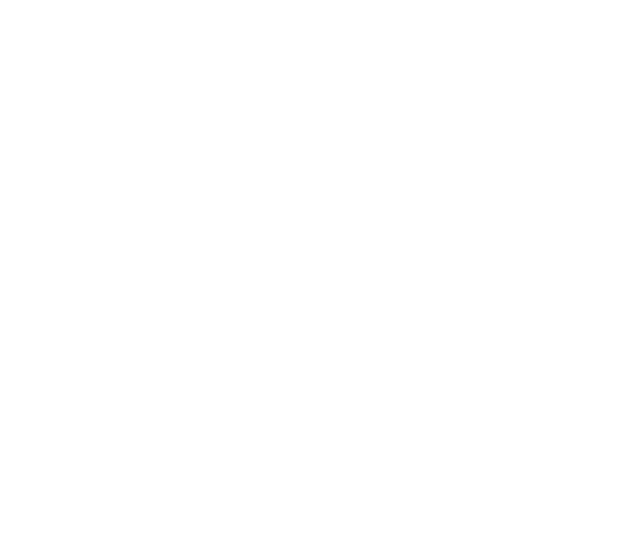
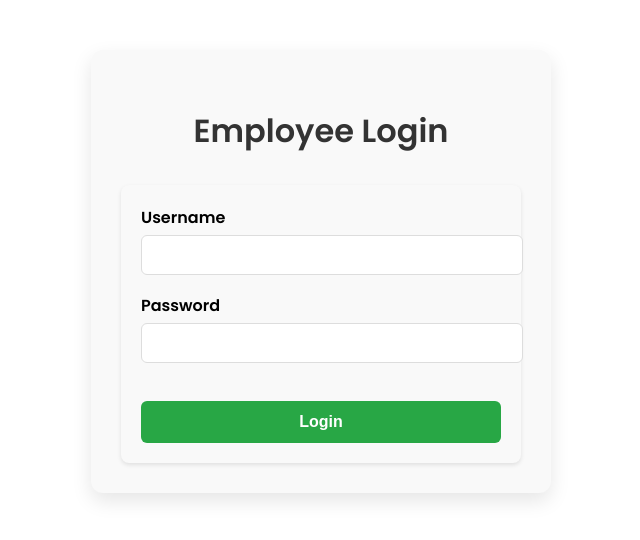
Before and after one commit to SibaCode/secure-international-payments, a React (Create React App) app: page /employee in a window 1280 px wide. Before the commit this address had no page. Shown: the top 540 px of the page, without its empty margins (319-959 px from the left). Built offline with nearby package versions, Linux system fonts and the light colour scheme.

Commit message:
employee login

```diff
--- a/src/App.js
+++ b/src/App.js
@@ -60,7 +60,7 @@
         <Route path="/register" element={<RegisterPage />} />
         <Route path="/login" element={<LoginPage />} />
         <Route path="/dashboard" element={ <DashboardPage />}  />
-        <Route path="/employee-login" element={<EmployeeLoginPage />} /> {/* Employee login route */}
+        <Route path="/employee" element={<EmployeeLoginPage />} /> {/* Employee login route */}
         <Route path="/employee-dashboard" element={<EmployeeDashboardPage />} /> {/* Employee dashboard route */}
 
       {/* Protected Routes */}
--- a/src/AuthContext.js
+++ b/src/AuthContext.js
@@ -16,8 +16,13 @@
     }
   }, [user]);
 
-  const login = async (credentials) => {
-    const response = await fetch('https://localhost:7150/api/Customers/Login', {
+  const login = async (credentials, userType = 'customer') => {
+    const endpoint =
+      userType === 'employee'
+        ? 'https://localhost:7150/api/Employee/login'
+        : 'https://localhost:7150/api/Customers/Login';
+
+    const response = await fetch(endpoint, {
       method: 'POST',
       headers: { 'Content-Type': 'application/json' },
       body: JSON.stringify(credentials),
@@ -28,11 +33,22 @@
     const data = await response.json();
     localStorage.setItem('token', data.token);
 
-    const loggedInUser = {
-      fullName: data.customer.fullName,
-      accountNumber: data.customer.accountNumber,
-      id: data.customer.id,
-    };
+    let loggedInUser;
+
+    if (userType === 'employee') {
+      loggedInUser = {
+        id: data.employee.id,
+        username: data.employee.username,
+        role: 'employee',
+      };
+    } else {
+      loggedInUser = {
+        fullName: data.customer.fullName,
+        accountNumber: data.customer.accountNumber,
+        id: data.customer.id,
+        role: 'customer',
+      };
+    }
 
     setUser(loggedInUser);
     console.log('User set in context:', loggedInUser);
--- a/src/components/customer/LoginPage.js
+++ b/src/components/customer/LoginPage.js
@@ -17,33 +17,34 @@
     setFormData(prev => ({ ...prev, [name]: value }));
   };
   const [errors, setErrors] = useState({});
-
+  const [error, setError] = useState('');
   const handleSubmit = async (e) => {
     e.preventDefault();
 
-    const loginData = {
+    const registerData = {
       fullName: formData.fullName,
+      idNumber: formData.idNumber,
       accountNumber: formData.accountNumber,
-        password: formData.password, // Send plain password here
+      password: formData.password,
     };
 
     try {
-        const response = await fetch('https://localhost:7150/api/Customers/login', {
+      const response = await fetch('https://localhost:7150/api/Customers/register', {
         method: 'POST',
         headers: { 'Content-Type': 'application/json' },
-            body: JSON.stringify(loginData), // Ensure the body contains fullName, accountNumber, and password
+        body: JSON.stringify(registerData),
       });
 
       if (response.ok) {
         const data = await response.json();
-            console.log('Login successful:', data);
-            navigate('/dashboard'); // or whatever the next route is
+        setError(''); // clear any old errors
+        navigate('/login'); // after registration, redirect to login page maybe
       } else {
         const errorData = await response.json();
-            alert(errorData.message || 'Login failed');
+        setError(errorData.message || 'Registration failed');
       }
     } catch (err) {
-        alert('Something went wrong.');
+      setError('Registration failed. Please try again.');
     }
   };
 
@@ -85,6 +86,12 @@
 
         </div>
         <button type="submit" className="login-btn">Login</button>
+        {error && (
+    <div style={{ color: 'red', marginTop: '10px' }}>
+      {error}
+    </div>
+  )}
+
       </form>
     </div>
   );
--- a/src/components/customer/RegisterPage.js
+++ b/src/components/customer/RegisterPage.js
@@ -14,6 +14,7 @@
   });
 
   const [errors, setErrors] = useState({});
+  const [error, setError] = useState('');
 
   const handleChange = (e) => {
     const { name, value } = e.target;
--- a/src/components/employee/EmployeeLoginPage.js
+++ b/src/components/employee/EmployeeLoginPage.js
@@ -1,50 +1,39 @@
 import React, { useState } from 'react';
 import { useNavigate } from 'react-router-dom';
-import './../employee/css/EmployeeLogin.css'; // Add custom styles
+import { useAuth } from '../../AuthContext'; // adjust path as needed
+import './css/EmployeeLoginPage.css'; // Optional: your styling
 
 function EmployeeLoginPage() {
   const navigate = useNavigate();
+  const { login } = useAuth();
+
   const [formData, setFormData] = useState({
     username: '',
     password: '',
   });
+
   const [error, setError] = useState('');
 
-  // Handle form input changes
-  const handleInputChange = (e) => {
+  const handleChange = (e) => {
     const { name, value } = e.target;
-    setFormData(prev => ({
-      ...prev,
-      [name]: value,
-    }));
+    setFormData(prev => ({ ...prev, [name]: value }));
   };
 
-  // Handle login form submission
   const handleSubmit = async (e) => {
     e.preventDefault();
+
     try {
-      const response = await fetch('http://localhost:5000/api/employees/login', {
-        method: 'POST',
-        headers: { 'Content-Type': 'application/json' },
-        body: JSON.stringify(formData),
-      });
-
-      if (response.ok) {
-        const data = await response.json();
-        localStorage.setItem('token', data.token); // Store the token
-        navigate('/employee-dashboard'); // Redirect to the employee dashboard
-      } else {
-        const error = await response.json();
-        setError(error.message || 'Login failed');
-      }
+      await login(formData, 'employee'); // 'employee' tells AuthContext to use the employee endpoint
+      setError('');
+      navigate('/employee-dashboard'); // Redirect on successful login
     } catch (err) {
       console.error(err);
-      setError('Something went wrong.');
+      setError('Login failed. Please check your credentials.');
     }
   };
 
   return (
-    <div className="employee-login-container">
+    <div className="login-container">
       <h2>Employee Login</h2>
       <form onSubmit={handleSubmit} className="login-form">
         <div className="form-group">
@@ -53,7 +42,7 @@
             type="text"
             name="username"
             value={formData.username}
-            onChange={handleInputChange}
+            onChange={handleChange}
             required
           />
         </div>
@@ -63,13 +52,13 @@
             type="password"
             name="password"
             value={formData.password}
-            onChange={handleInputChange}
+            onChange={handleChange}
             required
           />
         </div>
         <button type="submit" className="login-btn">Login</button>
+        {error && <div style={{ color: 'red', marginTop: '10px' }}>{error}</div>}
       </form>
-      {error && <p style={{ color: 'red' }}>{error}</p>}
     </div>
   );
 }
```
Also changed, not shown: src/components/employee/css/EmployeeLoginPage.css (renamed from src/components/employee/css/EmployeeLogin.css). Lines whose indentation alone changed are shown as unchanged.
